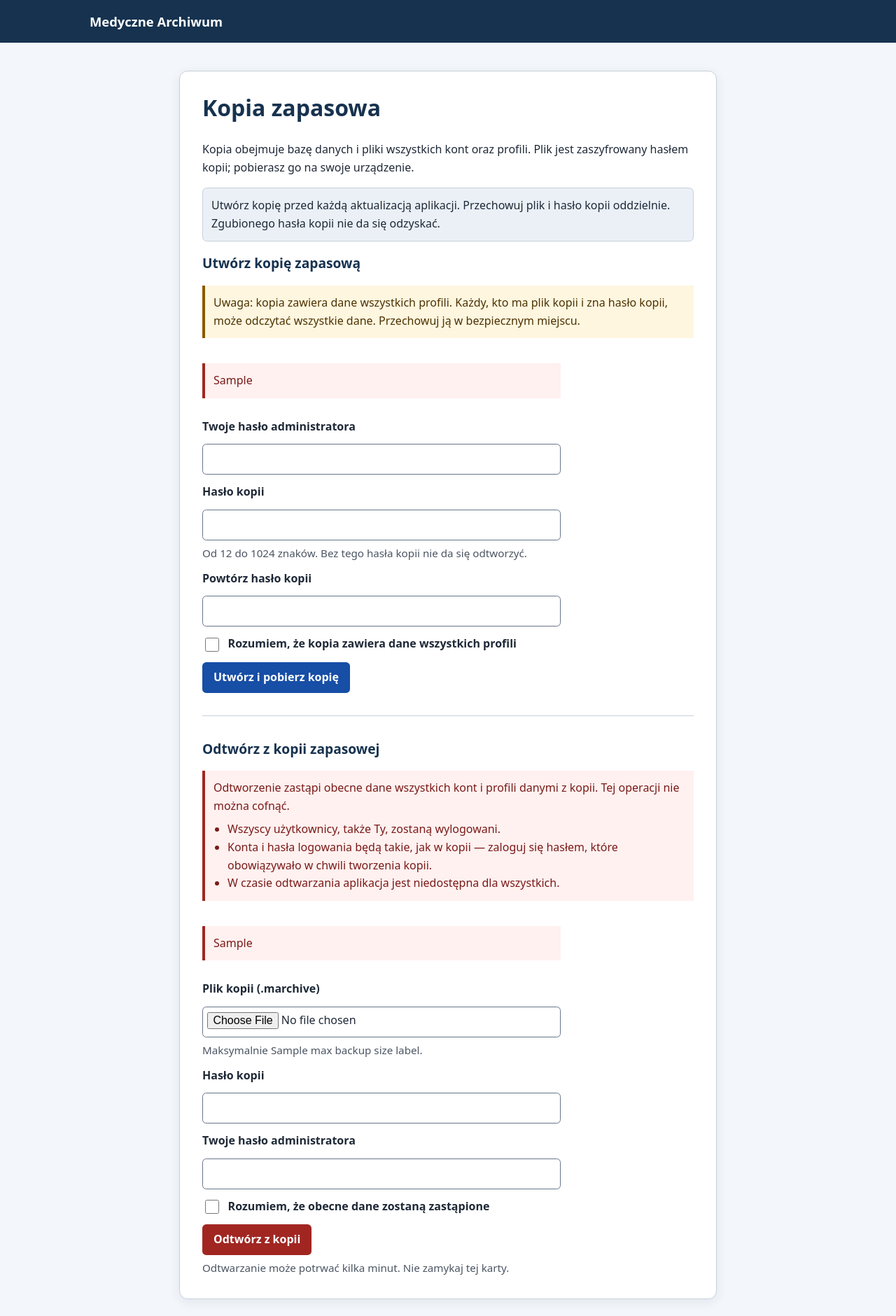
After one commit to zurkow/medyczne-archiwum, a FastAPI app: template src/medical_archive/templates/backup.html in a window 1280 px wide. The commit adds this page. Shown: the whole page at 70% size. Run offline with FastAPI, Linux system fonts and the light colour scheme; the template is opened without the code that fills it: most values are stand-ins (such as "Sample title", 1, 10 or a date in 2020); parts of the project's set-up code (start-up, migrations or seed data) failed here and were passed over.

Commit message:
feat: add admin backup page with encrypted export
Co-Authored-By: Claude Opus 5.5 <noreply@anthropic.com>

```diff
--- a/src/medical_archive/auth/router.py
+++ b/src/medical_archive/auth/router.py
@@ -82,6 +82,7 @@ def _issue_preauth_form(
 def login_page(
     request: Request,
     database: Annotated[Session, Depends(get_session)],
+    restored: str | None = None,
 ):
     existing = find_valid_session(
         database,
@@ -101,6 +102,7 @@ def login_page(
         title="Zaloguj się",
         csrf_token=csrf_token,
         error=None,
+        notice="restored" if restored == "1" else None,
     )
     if new_session:
         _set_session_cookie(response, session_token, max_age=_PREAUTH_MAX_AGE)
--- a/src/medical_archive/main.py
+++ b/src/medical_archive/main.py
@@ -5,6 +5,7 @@ from fastapi.middleware.trustedhost import TrustedHostMiddleware
 from fastapi.staticfiles import StaticFiles
 
 from medical_archive.auth.router import router as auth_router
+from medical_archive.backup.router import router as backup_router
 from medical_archive.backup.service import BackupService, recover_backup_state
 from medical_archive.config import Settings
 from medical_archive.db import reset_database_engine
@@ -42,6 +43,7 @@ def create_app(*, testing: bool = False, settings: Settings | None = None) -> Fa
     app.include_router(measurements_router)
     app.include_router(measurement_grant_router, prefix="/measurements")
     app.include_router(assistant_router)
+    app.include_router(backup_router)
     app.include_router(web_router)
 
     @app.get("/health", include_in_schema=False)
--- a/src/medical_archive/static/app.css
+++ b/src/medical_archive/static/app.css
@@ -314,6 +314,97 @@ summary {
   border: 0;
 }
 
+.warning-box {
+  padding: 0.75rem;
+  border-left: 0.25rem solid #8a5a00;
+  color: #4d3300;
+  background: #fff6e0;
+}
+
+.warning-box-danger {
+  border-left-color: #a12622;
+  color: #7a1b18;
+  background: #fff1f0;
+}
+
+.warning-box p,
+.info-box p {
+  margin: 0;
+}
+
+.warning-box ul {
+  margin: 0.5rem 0 0;
+  padding-left: 1.25rem;
+}
+
+.info-box {
+  padding: 0.75rem;
+  border: 1px solid #c6d0dc;
+  border-radius: 0.4rem;
+  color: #1f2937;
+  background: #eaf0f6;
+}
+
+.checkbox-field {
+  display: flex;
+  gap: 0.6rem;
+  align-items: flex-start;
+}
+
+.checkbox-field input[type="checkbox"] {
+  flex: none;
+  width: 1.25rem;
+  height: 1.25rem;
+  min-height: auto;
+  margin-top: 0.2rem;
+  padding: 0;
+  accent-color: #174ea6;
+}
+
+input[type="file"] {
+  max-width: 100%;
+  padding: 0.4rem;
+}
+
+.field-hint {
+  margin: -0.4rem 0 0;
+  font-size: 0.95rem;
+  color: #4b5563;
+}
+
+.field-error {
+  margin: -0.4rem 0 0;
+  color: #7a1b18;
+  font-weight: 600;
+}
+
+input[aria-invalid="true"] {
+  border-color: #a12622;
+  border-width: 2px;
+}
+
+button.button-danger {
+  background: #a12622;
+  color: #fff;
+}
+
+button.button-danger:hover {
+  background: #7a1b18;
+}
+
+.danger-zone {
+  margin-top: 2rem;
+  padding-top: 1rem;
+  border-top: 1px solid #c6d0dc;
+}
+
+[role="status"].notice-success {
+  padding: 0.75rem;
+  border-left: 0.25rem solid #1e6b35;
+  color: #14532d;
+  background: #ecf7ef;
+}
+
 @media (min-width: 42rem) {
   .site-header {
     flex-direction: row;
--- /dev/null
+++ b/src/medical_archive/templates/backup.html
@@ -0,0 +1,84 @@
+{% extends "base.html" %}
+
+{% macro invalid_attributes(errors, field_id, hint_id=None) -%}
+  {%- if field_id in errors -%}
+    aria-invalid="true" aria-describedby="{% if hint_id %}{{ hint_id }} {% endif %}{{ field_id }}-error"
+  {%- elif hint_id -%}
+    aria-describedby="{{ hint_id }}"
+  {%- endif -%}
+{%- endmacro %}
+
+{% macro field_error(errors, field_id) -%}
+  {%- if field_id in errors -%}
+    <p class="field-error" id="{{ field_id }}-error">✖ {{ errors[field_id] }}</p>
+  {%- endif -%}
+{%- endmacro %}
+
+{% block content %}
+  <section class="panel" aria-labelledby="backup-heading">
+    <h1 id="backup-heading">Kopia zapasowa</h1>
+    <p>Kopia obejmuje bazę danych i pliki wszystkich kont oraz profili. Plik jest zaszyfrowany hasłem kopii; pobierasz go na swoje urządzenie.</p>
+    <div class="info-box">
+      <p>Utwórz kopię przed każdą aktualizacją aplikacji. Przechowuj plik i hasło kopii oddzielnie. Zgubionego hasła kopii nie da się odzyskać.</p>
+    </div>
+
+    <section aria-labelledby="export-heading">
+      <h2 id="export-heading">Utwórz kopię zapasową</h2>
+      <div class="warning-box" id="export-warning">
+        <p>Uwaga: kopia zawiera dane wszystkich profili. Każdy, kto ma plik kopii i zna hasło kopii, może odczytać wszystkie dane. Przechowuj ją w bezpiecznym miejscu.</p>
+      </div>
+      <form action="/settings/backup/export#export-error" method="post" aria-describedby="export-warning">
+        <input type="hidden" name="csrf_token" value="{{ csrf_token }}">
+        {% if export_alert %}<p role="alert" id="export-error">{{ export_alert }}</p>{% endif %}
+        <label for="export-admin-password">Twoje hasło administratora</label>
+        <input id="export-admin-password" name="admin_password" type="password" required autocomplete="current-password" {{ invalid_attributes(export_errors, "export-admin-password") }}>
+        {{ field_error(export_errors, "export-admin-password") }}
+        <label for="export-backup-password">Hasło kopii</label>
+        <input id="export-backup-password" name="backup_password" type="password" required minlength="12" maxlength="1024" autocomplete="new-password" {{ invalid_attributes(export_errors, "export-backup-password", "export-password-hint") }}>
+        <p class="field-hint" id="export-password-hint">Od 12 do 1024 znaków. Bez tego hasła kopii nie da się odtworzyć.</p>
+        {{ field_error(export_errors, "export-backup-password") }}
+        <label for="export-backup-password-repeat">Powtórz hasło kopii</label>
+        <input id="export-backup-password-repeat" name="backup_password_repeat" type="password" required minlength="12" maxlength="1024" autocomplete="new-password" {{ invalid_attributes(export_errors, "export-backup-password-repeat", "export-password-hint") }}>
+        {{ field_error(export_errors, "export-backup-password-repeat") }}
+        <div class="checkbox-field">
+          <input id="export-confirm" name="confirm" type="checkbox" value="yes" required {{ invalid_attributes(export_errors, "export-confirm") }}>
+          <label for="export-confirm">Rozumiem, że kopia zawiera dane wszystkich profili</label>
+        </div>
+        {{ field_error(export_errors, "export-confirm") }}
+        <button type="submit">Utwórz i pobierz kopię</button>
+      </form>
+    </section>
+
+    <section class="danger-zone" aria-labelledby="restore-heading">
+      <h2 id="restore-heading">Odtwórz z kopii zapasowej</h2>
+      <div class="warning-box warning-box-danger" id="restore-warning">
+        <p>Odtworzenie zastąpi obecne dane wszystkich kont i profili danymi z kopii. Tej operacji nie można cofnąć.</p>
+        <ul>
+          <li>Wszyscy użytkownicy, także Ty, zostaną wylogowani.</li>
+          <li>Konta i hasła logowania będą takie, jak w kopii — zaloguj się hasłem, które obowiązywało w chwili tworzenia kopii.</li>
+          <li>W czasie odtwarzania aplikacja jest niedostępna dla wszystkich.</li>
+        </ul>
+      </div>
+      <form action="/settings/backup/restore#restore-error" method="post" enctype="multipart/form-data" aria-describedby="restore-warning">
+        <input type="hidden" name="csrf_token" value="{{ csrf_token }}">
+        {% if restore_alert %}<p role="alert" id="restore-error">{{ restore_alert }}</p>{% endif %}
+        <label for="restore-file">Plik kopii (.marchive)</label>
+        <input id="restore-file" name="backup_file" type="file" accept=".marchive" required {{ invalid_attributes(restore_errors, "restore-file", "restore-file-hint") }}>
+        <p class="field-hint" id="restore-file-hint">Maksymalnie {{ max_backup_size_label }}.</p>
+        {{ field_error(restore_errors, "restore-file") }}
+        <label for="restore-backup-password">Hasło kopii</label>
+        <input id="restore-backup-password" name="backup_password" type="password" required maxlength="1024" autocomplete="off">
+        <label for="restore-admin-password">Twoje hasło administratora</label>
+        <input id="restore-admin-password" name="admin_password" type="password" required autocomplete="current-password" {{ invalid_attributes(restore_errors, "restore-admin-password") }}>
+        {{ field_error(restore_errors, "restore-admin-password") }}
+        <div class="checkbox-field">
+          <input id="restore-confirm" name="confirm" type="checkbox" value="yes" required {{ invalid_attributes(restore_errors, "restore-confirm") }}>
+          <label for="restore-confirm">Rozumiem, że obecne dane zostaną zastąpione</label>
+        </div>
+        {{ field_error(restore_errors, "restore-confirm") }}
+        <button type="submit" class="button-danger">Odtwórz z kopii</button>
+        <p class="field-hint">Odtwarzanie może potrwać kilka minut. Nie zamykaj tej karty.</p>
+      </form>
+    </section>
+  </section>
+{% endblock %}
--- a/src/medical_archive/templates/base.html
+++ b/src/medical_archive/templates/base.html
@@ -17,6 +17,7 @@
           <a href="/assistant/ui" {% if request.url.path.startswith("/assistant") %}aria-current="page"{% endif %}>Zapytaj asystenta</a>
           {% if user.is_admin %}
             <a href="/auth/invite">Zaproszenia</a>
+            <a href="/settings/backup" {% if request.url.path.startswith("/settings") %}aria-current="page"{% endif %}>Kopia zapasowa</a>
           {% endif %}
         </nav>
       {% endif %}
--- a/src/medical_archive/templates/login.html
+++ b/src/medical_archive/templates/login.html
@@ -4,10 +4,14 @@
     <meta charset="utf-8">
     <meta name="viewport" content="width=device-width, initial-scale=1">
     <title>{{ title }}</title>
+    <link rel="stylesheet" href="/static/app.css">
   </head>
   <body>
     <main>
       <h1>{{ title }}</h1>
+      {% if notice == "restored" %}
+        <p role="status" class="notice-success">Kopia została odtworzona. Zaloguj się ponownie. Użyj hasła, które obowiązywało w chwili tworzenia kopii.</p>
+      {% endif %}
       {% if error %}<p role="alert">{{ error }}</p>{% endif %}
       <form action="/auth/login" method="post">
         <input type="hidden" name="csrf_token" value="{{ csrf_token }}">
```
Also changed, not shown: src/medical_archive/backup/router.py (added, +208 -0 lines), tests/backup/conftest.py (+36 -0 lines), tests/backup/test_backup_ui.py (added, +169 -0 lines).
